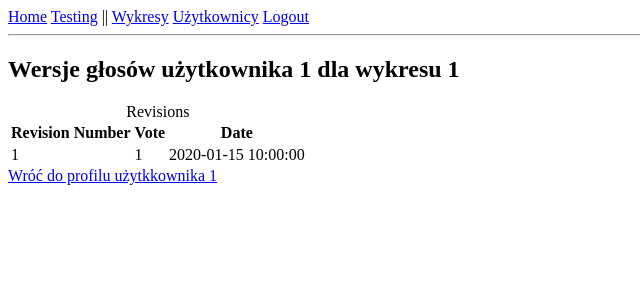
After one commit to cthrudoc/EcgAppInterface, a Flask app: page /admin/users/1/chart/1/revisions in a window 1280 px wide. The commit adds this page. Shown: the top 300 px of the page, without its empty margins (0-640 px from the left). Run offline with Flask 3, Linux system fonts and the light colour scheme; a user stored in the database is signed in; tables that the repository leaves empty hold one stand-in row (values such as "Sample post").

Commit message:
progress on user part of admin dashboard

```diff
--- a/app/routes.py
+++ b/app/routes.py
@@ -93,7 +93,8 @@ def user(username):
     user = db.first_or_404(sa.select(User).where(User.id == current_user.id))
     username = user.username
 
-    # wyświetlanie listy wykresów i głosy użytkownika
+    ## wyświetlanie listy wykresów i głosy użytkownika
+    # paginacja
 
     page = request.args.get( 'page' , 1 , type = int )
     per_page = 20
@@ -106,13 +107,14 @@ def user(username):
     next_page = page + 1 if page*per_page < total_charts else None
     prev_page = page - 1 if page >1 else None # jeżeli strona to 1 to nie wyświetlamy strony "zero"
 
+    # tworzenie dict najnowszych głosów (bez powtórzonych głosów)
     votes = db.session.execute(sa.select(Vote).where(Vote.interacting_user == user.id)).scalars().all()
-
     latest_votes_for_chart = {} # dict na najnowsze głosy
     for vote in votes:
         if vote.chart_id not in latest_votes_for_chart or vote.revision_number > latest_votes_for_chart[vote.chart_id].revision_number: # jeżeli jeszcze nie ma głosu albo głos w aktualnej pętli jest nowszy...
             latest_votes_for_chart[vote.chart_id] = vote # zapisujemy głos z aktualnej pętli
 
+    # tworzenie listy wykresów i przypisanie do nich głosów użytkownika
     chart_to_display = []
     for chart in charts:
         requester_vote = latest_votes_for_chart.get(chart.id, None)
@@ -125,7 +127,7 @@ def user(username):
             "requester_vote": requester_vote
         })
 
-    # wywoływanie numeru ostatniego wykresu :
+    ## wywoływanie numeru ostatniego wykresu :
     last_chart = user.last_chart
 
     return render_template(
@@ -298,8 +300,65 @@ def admin_users():
 @admin_required
 def admin_user_detail(user_id):
     user = db.session.execute(sa.select(User).where(User.id == user_id)).scalar_one_or_none()
-
     if user is None:
         abort(404)
 
-    return render_template('admin_user_detail.html', user=user)
+    ## wyświetlanie listy wykresów i głosy użytkownika
+    # paginacja
+    page = request.args.get( 'page' , 1 , type = int )
+    per_page = 20
+    offset = (page - 1) * per_page
+    charts = db.session.execute(sa.select(Chart).offset(offset).limit(per_page)).scalars().all() # wczytywanie określonej liczby głosów
+
+    all_charts = db.session.execute(sa.select(Chart)).scalars().all()
+    total_charts = len(all_charts)
+    total_pages = (total_charts-1) // per_page + 1
+    next_page = page + 1 if page*per_page < total_charts else None
+    prev_page = page - 1 if page >1 else None # jeżeli strona to 1 to nie wyświetlamy strony "zero"
+
+    # tworzenie dict najnowszych głosów (bez powtórzonych głosów)
+    votes = db.session.execute(sa.select(Vote).where(Vote.interacting_user == user.id)).scalars().all()
+    latest_votes_for_chart = {} # dict na najnowsze głosy
+    for vote in votes:
+        if vote.chart_id not in latest_votes_for_chart or vote.revision_number > latest_votes_for_chart[vote.chart_id].revision_number: # jeżeli jeszcze nie ma głosu albo głos w aktualnej pętli jest nowszy...
+            latest_votes_for_chart[vote.chart_id] = vote # zapisujemy głos z aktualnej pętli
+
+    # tworzenie listy wykresów i przypisanie do nich głosów użytkownika
+    chart_to_display = []
+    for chart in charts:
+        requester_vote = latest_votes_for_chart.get(chart.id, None)
+        if requester_vote is not None:
+            vote_value = requester_vote.user_vote
+            vote_time = requester_vote.vote_time
+        else:
+            vote_value = None
+            vote_time = None
+
+        ## liczenie liczby rewizji dla danego wykresu
+        chart_revisions = db.session.execute(sa.select(Vote).where(Vote.id == chart.id,Vote.interacting_user == user.id)).scalars().all()
+        revision_count = len(chart_revisions)
+
+        chart_to_display.append({
+            "chart_id": chart.id,
+            "requester_vote": vote_value ,
+            "vote_time": vote_time ,
+            "revision_count": revision_count ,
+        })
+
+    return render_template(
+        'admin_user_detail.html' , user=user ,
+        chart_data=chart_to_display
+        )
+
+@app.route('/admin/users/<int:user_id>/chart/<int:chart_id>/revisions')
+@admin_required
+def admin_vote_revisions(user_id, chart_id):
+    revisions = db.session.execute(sa.select(Vote).where(Vote.id == chart_id,Vote.interacting_user == user_id)).scalars().all()
+
+    if not revisions:
+        abort(404)
+
+    return render_template(
+        'admin_vote_revisions.html',
+        revisions = revisions , user_id = user_id , chart_id = chart_id
+        )
--- /dev/null
+++ b/app/templates/admin_vote_revisions.html
@@ -0,0 +1,27 @@
+{% extends "admin.html" %}
+
+{% block content %}
+<h2>Wersje głosów użytkownika {{ user_id }} dla wykresu {{ chart_id }}</h2>
+
+<table>
+    <caption>Revisions</caption>
+    <thead>
+        <tr>
+            <th scope="col">Revision Number</th>
+            <th scope="col">Vote</th>
+            <th scope="col">Date</th>
+        </tr>
+    </thead>
+    <tbody>
+        {% for revision in revisions %}
+        <tr>
+            <td>{{ revision.revision_number }}</td>
+            <td>{{ revision.user_vote }}</td>
+            <td>{{ revision.vote_time }}</td>
+        </tr>
+        {% endfor %}
+    </tbody>
+</table>
+
+<a href="{{ url_for('admin_user_detail', user_id=user_id) }}">Wróć do profilu użytkkownika {{ user_id }}</a>
+{% endblock %}
```
Also changed, not shown: app/templates/admin_user_detail.html (+47 -2 lines), app/app.db, 1 other file.
